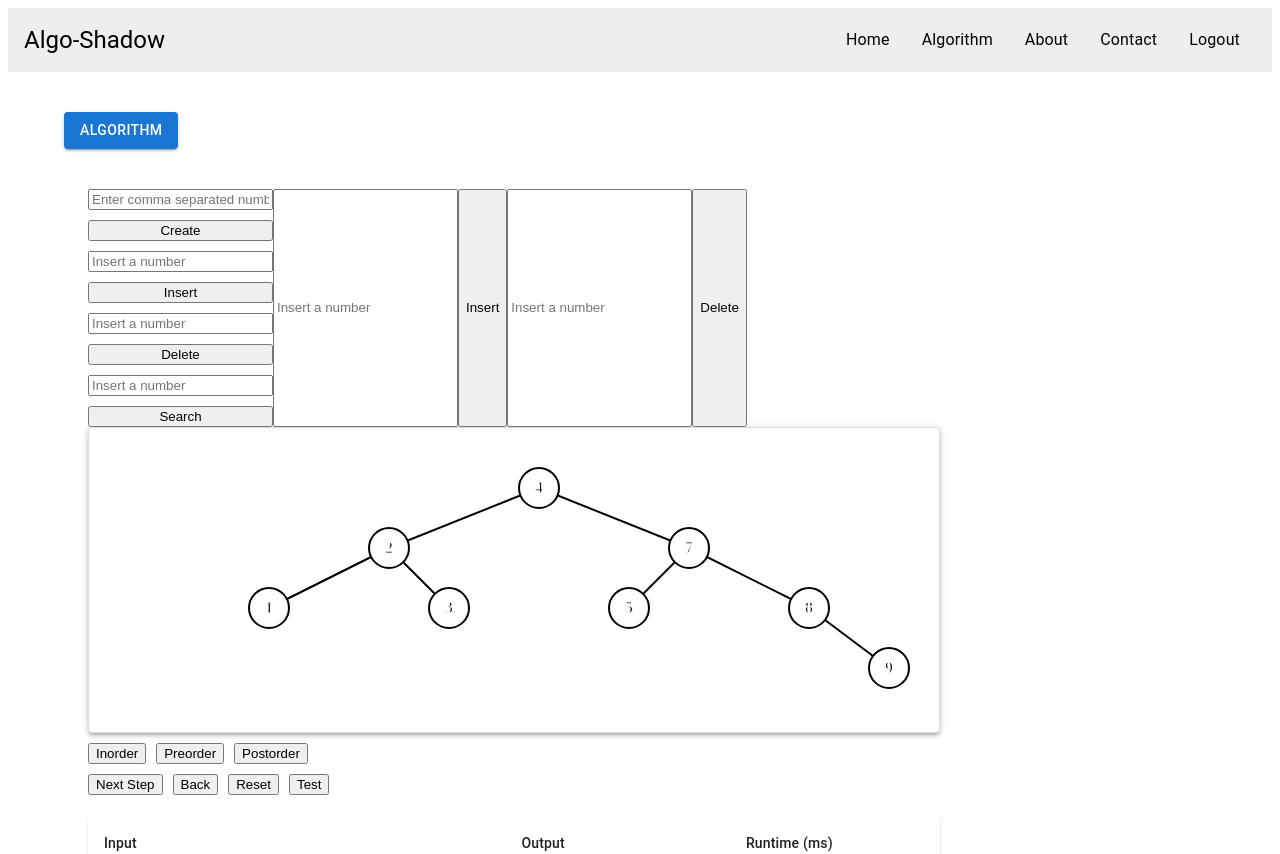
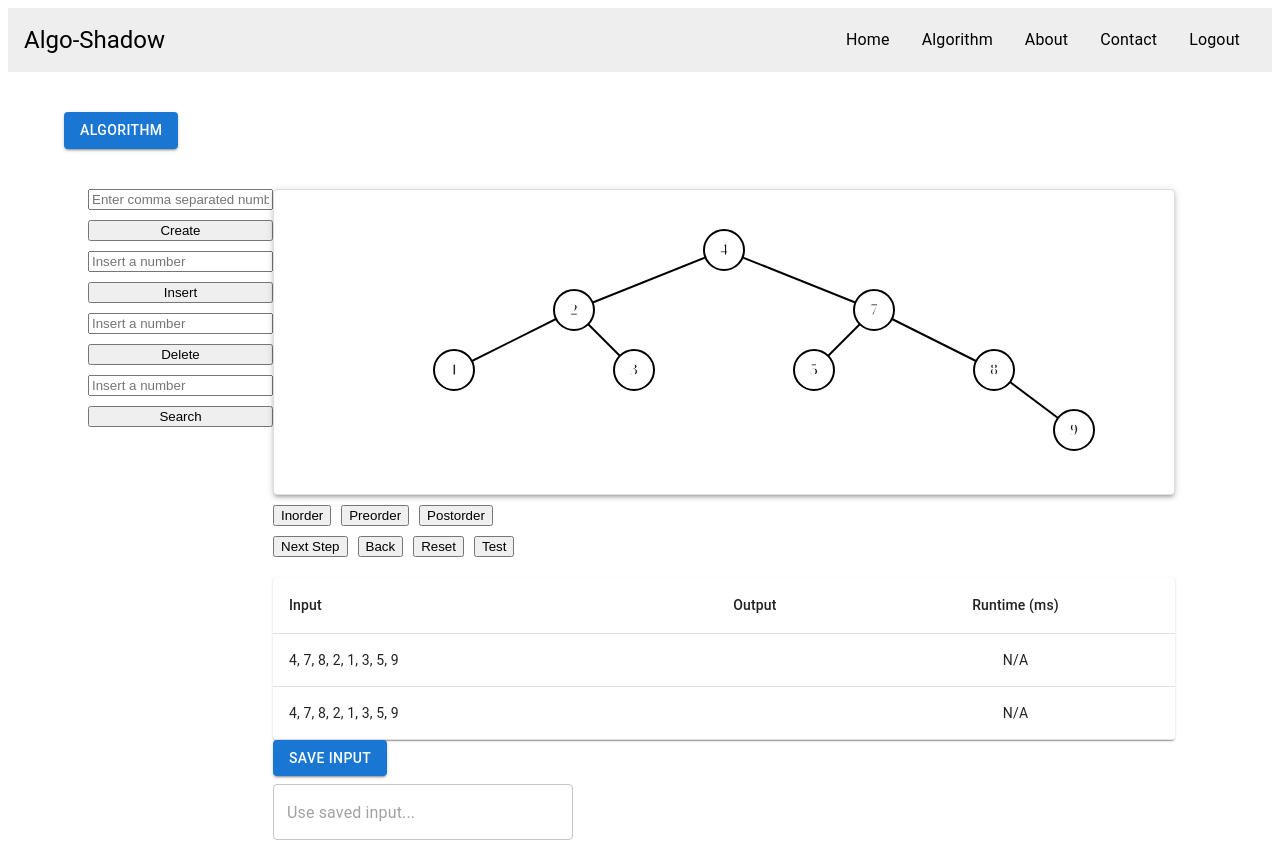
Before and after one commit to mytnguyen26/algo-shadow, a React (Vite) app in the folder packages/client/: page /algorithm/bst in a window 1280 px wide. Shown: the top 854 px of the page. Built offline with nearby package versions, Linux system fonts and the light colour scheme; sample sign-in values are in the browser's storage.

Commit message:
fix: merge conflict between Yutong's Algorithm-Page and dev. update api

```diff
--- a/packages/client/src/pages/Algorithm/bst.jsx
+++ b/packages/client/src/pages/Algorithm/bst.jsx
@@ -174,7 +174,7 @@ const BST = () => {
         <input id="create" placeholder="Enter comma separated numbers" />
         <button id="csubmit" onClick={() => {
           try {
-            let cdata = Common.validdata("create");
+            let cdata = Common.validData("create");
             data = cdata.map(item => Number(item.trim()))
             createbst()
           } catch (error) {
@@ -185,7 +185,7 @@ const BST = () => {
         <input id="insert" placeholder="Insert a number" />
         <button id="isubmit" onClick={() => {
           try {
-            let idata = Common.validonedata("insert");
+            let idata = Common.validOneData("insert");
             insertbst(idata)
           } catch (error) {
             alert("Error: " + error.message);
@@ -195,8 +195,8 @@ const BST = () => {
         <input id="delete" placeholder="Insert a number" />
         <button id="dsubmit" onClick={() => {
           try {
-            let ddata = Common.validonedata("delete");
-            const index = Common.findinarray(ddata,dataset);
+            let ddata = Common.validOneData("delete");
+            const index = Common.findInArray(ddata,dataset);
             deletebst(ddata,index)
           } catch (error) {
             alert("Error: " + error.message);
@@ -206,46 +206,13 @@ const BST = () => {
         <input id="search" placeholder="Insert a number" />
         <button id="ssubmit" onClick={() => {
           try {
-            let sdata = Common.validonedata("search");
+            let sdata = Common.validOneData("search");
             Searchbst(sdata)
           } catch (error) {
             alert("Error: " + error.message);
           }
           }}>Search</button>
       </div>
-
-            <input id="insert" placeholder="Insert a number" />
-            <button
-              id="isubmit"
-              onClick={() => {
-                try {
-                  let idata = Common.validonedata("insert");
-                  insertbst(idata);
-                } catch (error) {
-                  alert("Error: " + error.message); // 输出错误消息
-                }
-              }}
-            >
-              Insert
-            </button>
-
-            <input id="delete" placeholder="Insert a number" />
-            <button
-              id="dsubmit"
-              onClick={() => {
-                try {
-                  let ddata = Common.validonedata("delete");
-                  const index = Common.findinarray(ddata, dataset);
-                  deletebst(ddata, index);
-                } catch (error) {
-                  alert("Error: " + error.message); // 输出错误消息
-                }
-              }}
-            >
-              Delete
-            </button>
-          </div>
-
         <div style={{ flexGrow: 1 }}>
           <AlgorithmSpace
             svgRef={svgRef}
@@ -289,6 +256,7 @@ const BST = () => {
             />
           </div>
         </div>
+      </div>
       </Box>
     </Container>
   );
```
Lines whose indentation alone changed are shown as unchanged.
